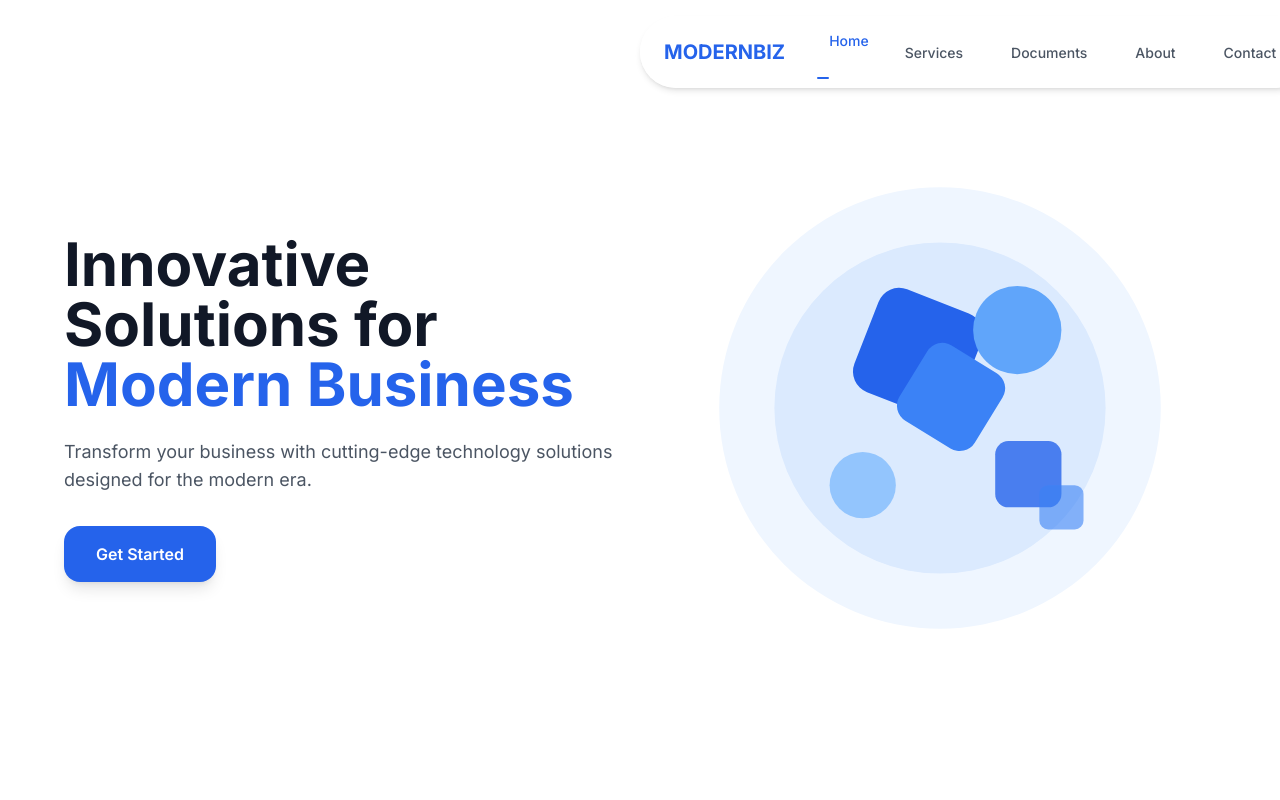
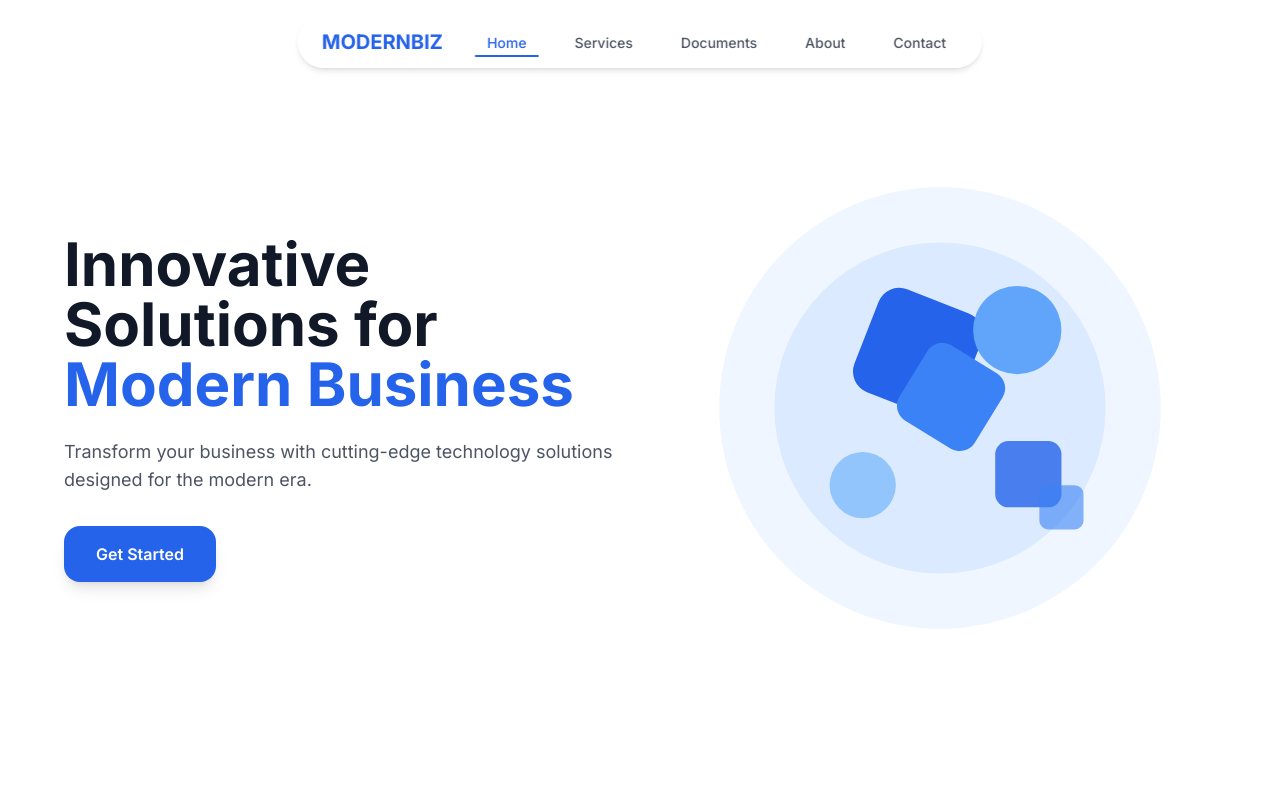
Before and after one commit to chr1272/modernbiz, a React (Vite) app: page / in a window 1280 px wide. Shown: the top 800 px of the page. Built offline with nearby package versions, Linux system fonts and the light colour scheme.

Commit message:
fix: header centering on small desktop screens and track build assets

```diff
--- a/src/App.jsx
+++ b/src/App.jsx
@@ -52,9 +52,9 @@ function Header() {
 
   return (
     <motion.header
-      initial={{ y: -100 }}
-      animate={{ y: 0 }}
-      className={`fixed top-4 left-1/2 -translate-x-1/2 z-50 px-6 py-3 rounded-full transition-all duration-300 ${
+      initial={{ y: -100, x: '-50%' }}
+      animate={{ y: 0, x: '-50%' }}
+      className={`fixed top-4 left-1/2 z-50 px-6 py-3 rounded-full transition-shadow duration-300 w-[calc(100%-2rem)] max-w-max ${
         isScrolled
           ? 'bg-white/90 backdrop-blur-md shadow-lg'
           : 'bg-white/80 backdrop-blur-sm shadow-md'
```
